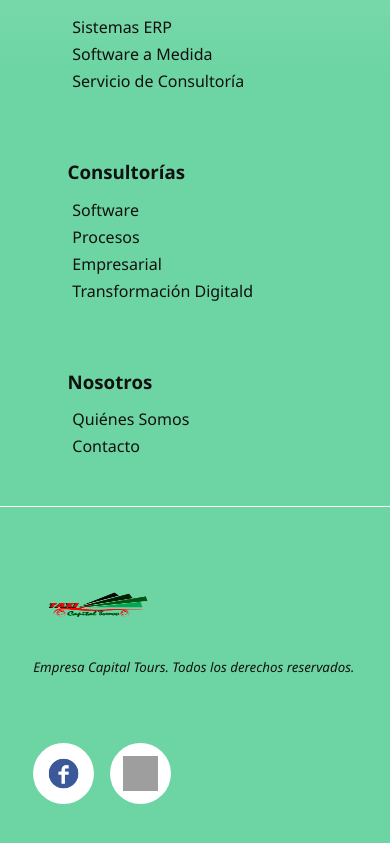
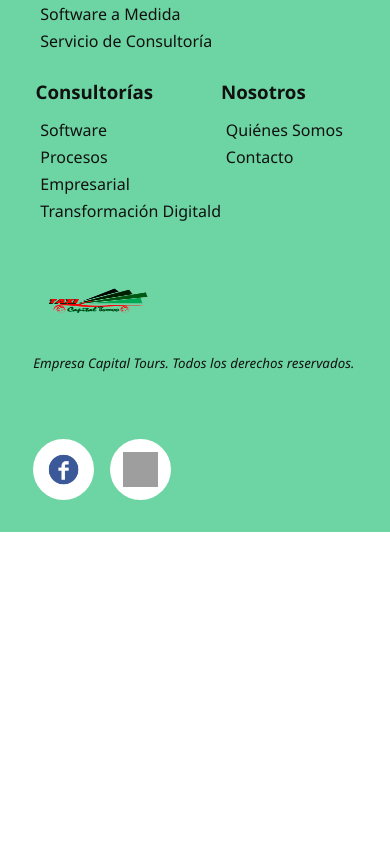
Before and after one commit to Brayan-BH/Capital-Tours, a Nuxt app: page / in a window 390 px wide. Shown: the part 5850-6693 px from the top of the page. After the commit the page ends 6382 px from the top, so only its background shows below. Built offline with nearby package versions, Linux system fonts and the light colour scheme; grey boxes are pictures that could not be loaded; a web font is replaced by a local one.

Commit message:
Se cambio las dimensiones del Footer

```diff
--- a/public/assets/css/sass/components/_footer.sass
+++ b/public/assets/css/sass/components/_footer.sass
@@ -129,6 +129,7 @@
 @media only screen and (max-width: 1250px)
     .footer
         .footer__inner
+            margin-bottom: 0
             .row
                 display: flex
                 flex-direction: column
@@ -140,19 +141,19 @@
                     margin-left: auto
                     position: relative
                     min-height: 1px
+                    grid-gap: 0
                     padding-right: 15px
                     flex-wrap: wrap
                 .col-6
                     width: 100%
                     padding: 5%
         .footer__sub
-            padding-top: 4.2rem
+            padding-top: 0
             padding-bottom: 4.9rem
             padding-right: 8.53vw
             padding-left: 8.53vw
             display: flex
             flex-direction: column
-            border-top: 0.1rem solid #ffffff
             align-items: flex-start
             height: auto
             .subFooter__credits
@@ -172,6 +173,7 @@
 @media only screen and (max-width: 600px)
     .footer
         .footer__inner
+            margin-bottom: 0
             .row
                 display: flex
                 flex-direction: column
@@ -179,7 +181,7 @@
                 .footer-grid
                     display: flex
                     flex-direction: row
-                    padding-left: 48px
+                    padding-left: 16px
                     margin-left: auto
                     position: relative
                     min-height: 1px
@@ -192,13 +194,12 @@
                         display: flex
                         justify-content: flex-start
         .footer__sub
-            padding-top: 4.2rem
-            padding-bottom: 4.9rem
+            padding-top: 0
+            padding-bottom: 0
             padding-right: 8.53vw
             padding-left: 8.53vw
             display: flex
             flex-direction: column
-            border-top: 0.1rem solid #ffffff
             align-items: flex-start
             height: auto
             .subFooter__credits
```
Also changed, not shown: public/assets/css/style.css, 1 other file (tests, documents, lock files or other folders).
